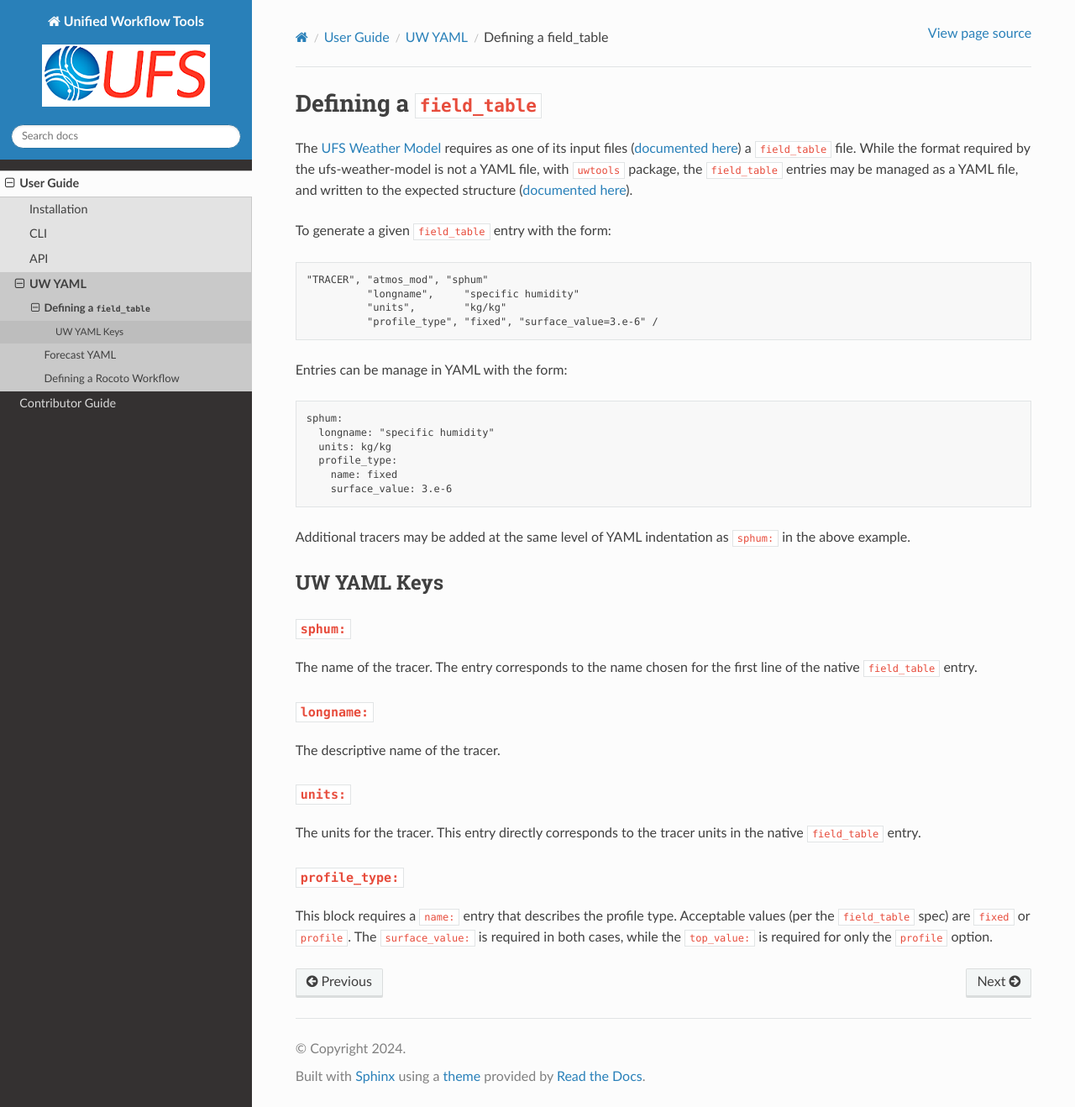
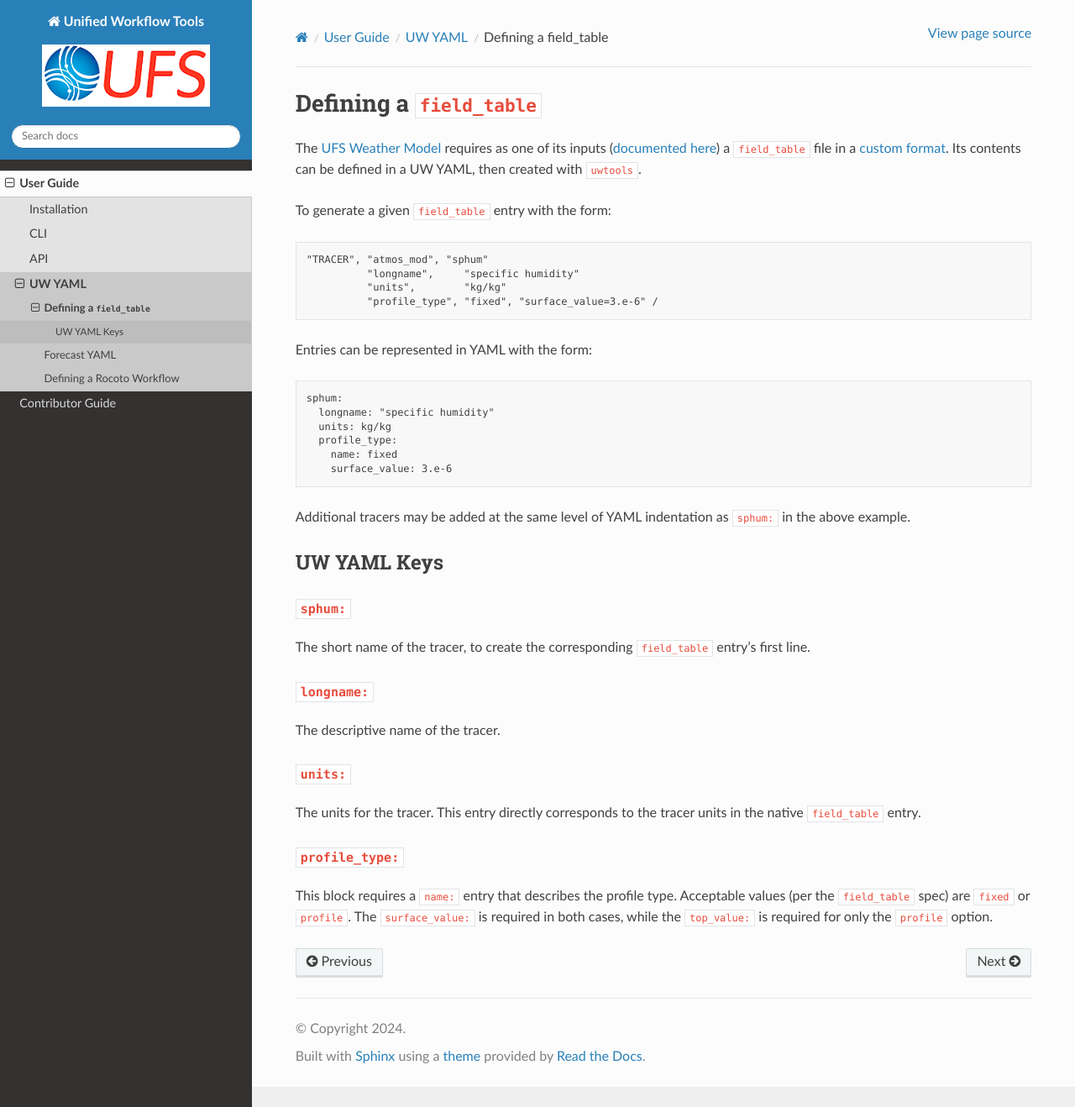
Before and after one commit to ufs-community/uwtools, a Sphinx documentation site: the page built from docs/sections/user_guide/uw_yaml/field_table_yaml.rst, in a window 1280 px wide and 1318 px high. Shown: the whole window at 84% size. Built offline with Sphinx 7.4.7 and the Read the Docs theme 2.0.0, drawn with Linux system fonts in a browser that asks for light colours; the version number could not be read and is left out.

Commit message:
Addressing Paul's initial review comments.

```diff
--- a/docs/sections/user_guide/cli/mode_forecast.rst
+++ b/docs/sections/user_guide/cli/mode_forecast.rst
@@ -73,7 +73,7 @@
 
   This command writes a file named ``submit_fv3.sh`` and submits it to the batch system.
 
-* With the ``--dry-run`` flag specified, nothing is written to ``stdout``, but a report of what would have been written is logged to ``stderr``:
+* With the ``--dry-run`` flag specified, nothing is written to ``stdout``, but a report of all the directories, files, symlinks, etc., that would have been created are logged to ``stderr``. None of these artifacts will actually be created and no jobs will be executed or submitted to the batch system.
 
   .. code-block:: sh
 
--- a/docs/sections/user_guide/uw_yaml/field_table_yaml.rst
+++ b/docs/sections/user_guide/uw_yaml/field_table_yaml.rst
@@ -3,7 +3,7 @@
 Defining a ``field_table``
 ==========================
 
-The :ufs-weather-model:`UFS Weather Model<>` requires as one of its input files (:weather-model-io:`documented here<model-configuration-files>`) a ``field_table`` file. While the format required by the ufs-weather-model is not a YAML file, with ``uwtools`` package, the ``field_table`` entries may be managed as a YAML file, and written to the expected structure (:weather-model-io:`documented here<field-table-file>`).
+The :ufs-weather-model:`UFS Weather Model<>` requires as one of its inputs (:weather-model-io:`documented here<model-configuration-files>`) a ``field_table`` file in a :weather-model-io:`custom format<field-table-file>`. Its contents can be defined in a UW YAML, then created with ``uwtools``.
 
 To generate a given ``field_table`` entry with the form:
 
@@ -14,7 +14,7 @@
              "units",        "kg/kg"
              "profile_type", "fixed", "surface_value=3.e-6" /
 
-Entries can be manage in YAML with the form:
+Entries can be represented in YAML with the form:
 
 .. code-block:: text
 
@@ -34,7 +34,7 @@
 ``sphum:``
 ^^^^^^^^^^
 
-The name of the tracer. The entry corresponds to the name chosen for the first line of the native ``field_table`` entry.
+The short name of the tracer, to create the corresponding ``field_table`` entry's first line.
 
 ``longname:``
 ^^^^^^^^^^^^^
--- a/docs/sections/user_guide/uw_yaml/forecast_yaml.rst
+++ b/docs/sections/user_guide/uw_yaml/forecast_yaml.rst
@@ -7,12 +7,12 @@
 
 In this section, there are entries that define where the forecast will run (``run_directory:``), what will run (``executable:``), the data files that should be staged (``cycle-dependent:`` and ``static:``), and blocks that correspond to the configuration files required by the forecast model (``fd_ufs:``, ``field_table:``, ``namelist:``, etc.). Each of the configuration file blocks will allow the user to set a template file as input, or to define a configuration file in its native key/value pair format with an option to update the values (``update_values:``) contained in the original input file (``base_file:``).
 
-The configuration files required by the ufs-weather-model are documented :weather-model-io:`here<model-configuration-files>`.
+The configuration files required by the UFS Weather Model are documented :weather-model-io:`here<model-configuration-files>`.
 
 The ``forecast:`` section
 -------------------------
 
-The ``forecast:`` section describes the specifics of the FV3 atmosphere forecast component.
+This section describes the specifics of the FV3 atmosphere forecast component.
 
 .. code-block:: yaml
 
@@ -63,7 +63,7 @@
 Updating Values
 ^^^^^^^^^^^^^^^
 
-Many of the sections describe the configuration files needed by the FV3 Forecast model, i.e. namelist, fd_ufs, model_configure. The ``base_file:`` entry is required so that the file will be staged. Modifications to the base file can be made at run time by providing an ``update_values:`` block.
+Many of the sections describe configuration files needed by the UFS Weather Model, i.e. ``namelist:``, ``fd_ufs:``, ``model_configure:``. The ``base_file:`` sub-entry is required to initially stage the file; it can then be modified via an ``update_values:`` block.
 
 To ensure the correct values are updated, all keys that act as section headers above the entry to be updated need to be provided in the order in which they appear in the base file. Multiple entries within a block may be updated and they need not follow the same order as those in the base file. For example, the base file named ``people.yaml`` may contain:
 
```
